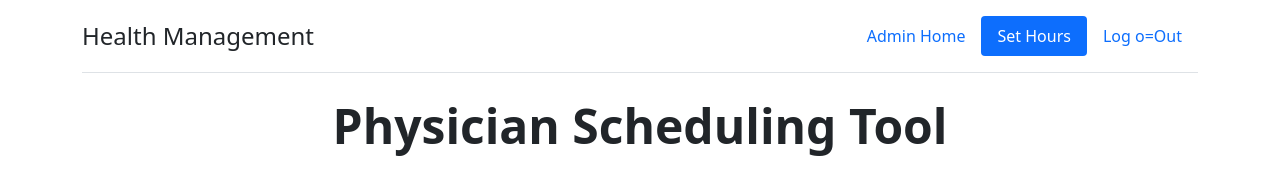
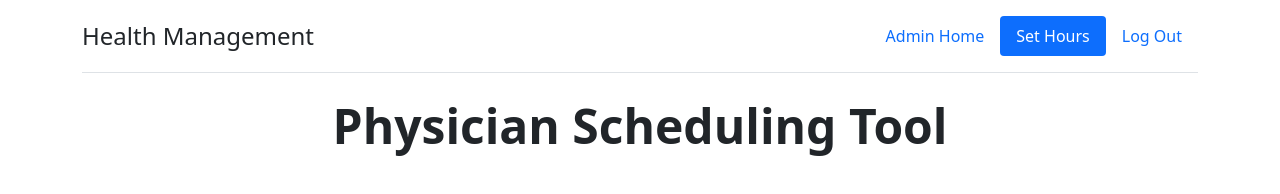
Before and after one commit to mylp/hospital, a Flask app: page /setHours in a window 1280 px wide. Shown: the top 194 px of the page. Run offline with Flask 3, Linux system fonts and the light colour scheme.

Commit message:
Fix typo

```diff
--- a/templates/setHours.html
+++ b/templates/setHours.html
@@ -27,7 +27,7 @@
 						<a href="/setHours" class="nav-link active">Set Hours</a>
 					</li>
 					<li class="nav-item">
-						<a href="/" class="nav-link">Log o=Out</a>
+						<a href="/" class="nav-link">Log Out</a>
 				</ul>
 
 			</nav>
```
